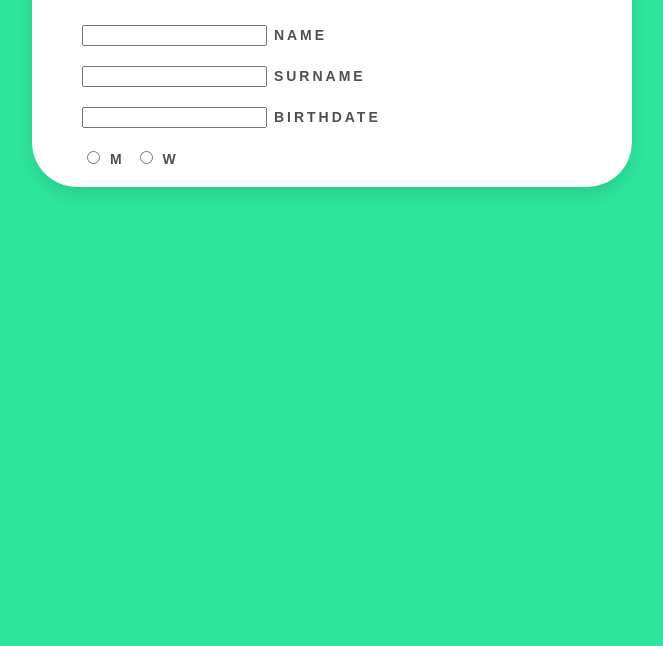
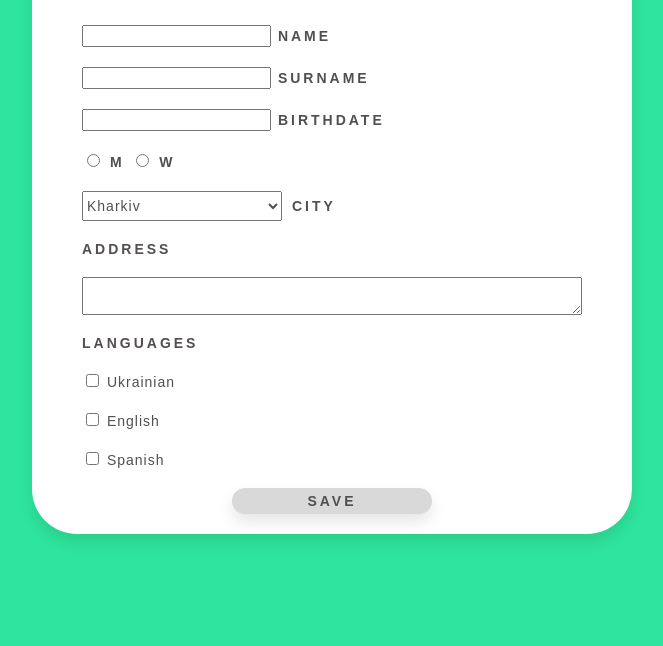
Before and after one commit to Kh1merA/avtomonova-fpro-hw, a plain HTML site: page signUp.html in a window 1280 px wide. Shown: the part 154-800 px from the top of the page, without its empty margins (308-971 px from the left). Drawn offline with Linux system fonts and the light colour scheme.

Commit message:
add form script

```diff
--- a/signUp.html
+++ b/signUp.html
@@ -11,23 +11,45 @@
     <div class="regForm">
         <h3 class="sub-logo-text">Sign Up</h3>
         <label for="name" class="label-text">
-            <input type="text" id="name"/> Name
+            <input type="text" id="name" class="input-text"/> Name
         </label>
         <label for="surname" class="label-text">
-            <input type="text" id="surname"/> Surname
+            <input type="text" id="surname" class="input-text"/> Surname
         </label>
-        <label for="username" class="label-text">
-            <input type="text" id="username"/> Birthdate
+        <label for="birthdate" class="label-text">
+            <input type="text" id="birthdate" class="input-text"/> Birthdate
         </label>
-        <div class="sex-checkboxes">
-            <label for="sex-chb-1" class="label-text">
-                <input type="radio" id="sex-chb-1" name="sex"/> M
+        <div class="sex-radio">
+            <label for="sex-rd-1" class="label-text">
+                <input type="radio" id="sex-rd-1" name="sex" value="Male"/> M
             </label>
-            <label for="sex-chb-2" class="label-text">
-                <input type="radio" id="sex-chb-2" name="sex"/> W
+            <label for="sex-rd-2" class="label-text">
+                <input type="radio" id="sex-rd-2" name="sex" value="Female"/> W
             </label>
         </div>
-
+        <div class="city-block">
+            <select name="city" id="cities" class="cities-sel input-text">
+                <option>Kharkiv</option>
+                <option>Dripro</option>
+                <option>Cherkasy</option>
+                <option>Kyiv</option>
+                <option>Odessa</option>
+            </select>
+            <label for="cities" class="label-text">City</label>
+        </div>
+        <label for="address" class="label-text">Address</label>
+        <textarea name="address" id="address" cols="5" rows="2" class="input-text"></textarea>
+        <span class="label-text">Languages</span>
+        <label for="lan-check1" class="input-text">
+            <input type="checkbox" id="lan-check1" value = "Ukrainian" name = "language"/> Ukrainian
+        </label>
+        <label for="lan-check2" class="input-text">
+            <input type="checkbox" id="lan-check2" value = "English" name = "language"/> English
+        </label>
+        <label for="lan-check3" class="input-text">
+            <input type="checkbox" id="lan-check3" value = "Spanish" name = "language"/> Spanish
+        </label>
+        <button class="signUp" id="#save-btn">Save</button>
     </div>
 </div>
 <script src="signUpScript.js"></script>
--- a/signUpScript.js
+++ b/signUpScript.js
@@ -0,0 +1,49 @@
+const userData = {
+    name: '',
+    surname: '',
+    birthdate: '',
+    sex: '',
+    city: 'Kharkiv',
+    address: '',
+    language: []
+}
+
+document.querySelector('#name').addEventListener('input', (e) => {
+    userData.name = e.target.value;
+});
+
+document.querySelector('#surname').addEventListener('input', (e) => {
+    userData.surname = e.target.value;
+});
+
+document.querySelector('#birthdate').addEventListener('input', (e) => {
+    userData.birthdate = e.target.value;
+});
+
+document.getElementsByName('sex').forEach(radio => {
+    radio.addEventListener('click', (e) => {
+        if(radio.checked){
+            userData.sex = radio.value;
+        }
+    })
+});
+
+document.querySelector('#cities').addEventListener('change', (e) => {
+    for(let i = 0; i < e.target.options.length; i++){
+        if(e.target.options[i].selected) userData.city = e.target.options[i].value;
+    }
+});
+
+document.querySelector('#address').addEventListener('input', (e) => {
+   userData.address = e.target.value;
+});
+
+let lanChecks = document.querySelectorAll('input[name = "language"]');
+
+document.querySelector('#save-btn').addEventListener('click', (e) => {
+
+    lanChecks.forEach(checkbox => {
+        if(checkbox.checked) userData.language.push(checkbox.value);
+    })
+    console.log(userData.language);
+})
--- a/signUpStyle.css
+++ b/signUpStyle.css
@@ -17,6 +17,7 @@ body{
     border-radius: 45px;
     box-shadow: 0 8px 15px rgba(0, 0, 0, .1);
     gap: 20px;
+    overflow: hidden;
 }
 .logo-text{
     font-size: 24px;
@@ -26,6 +27,7 @@ body{
     letter-spacing: 3px;
     font-weight: 600;
     color: black;
+    text-shadow: 1px 1px 2px #524f4e, 0 0 1em white, 0 0 0.2em white;
 }
 
 .sub-logo-text{
@@ -47,7 +49,48 @@ body{
     color: #524f4e;
 }
 
+.input-text{
+    font-size: 14px;
+    font-family: 'Montserrat', sans-serif;
+    letter-spacing: 1px;
+    font-weight: 400;
+    color: #524f4e;
+}
+.cities-sel{
+    width: 200px;
+    height: 30px;
+}
+
 .sex-checkboxes{
     display: flex;
     gap: 10px;
 }
+
+.city-block{
+    display: flex;
+    align-items: center;
+    gap: 10px;
+}
+
+.signUp{
+    margin: 0 auto;
+    width: 200px;
+    border: 0;
+    border-radius: 45px;
+    padding: 5px 10px;
+    font-size: 14px;
+    font-family: 'Montserrat', sans-serif;
+    text-transform: uppercase;
+    text-align: center;
+    letter-spacing: 3px;
+    font-weight: 600;
+    color: #524f4e;
+    background: #d9d9d9;
+    box-shadow: 0 8px 15px rgba(0, 0, 0, .1);
+}
+
+.signUp:hover{
+    background: #2EE59D;
+    box-shadow: 0 15px 20px rgba(46, 229, 157, .4);
+    color: white;
+}
```
